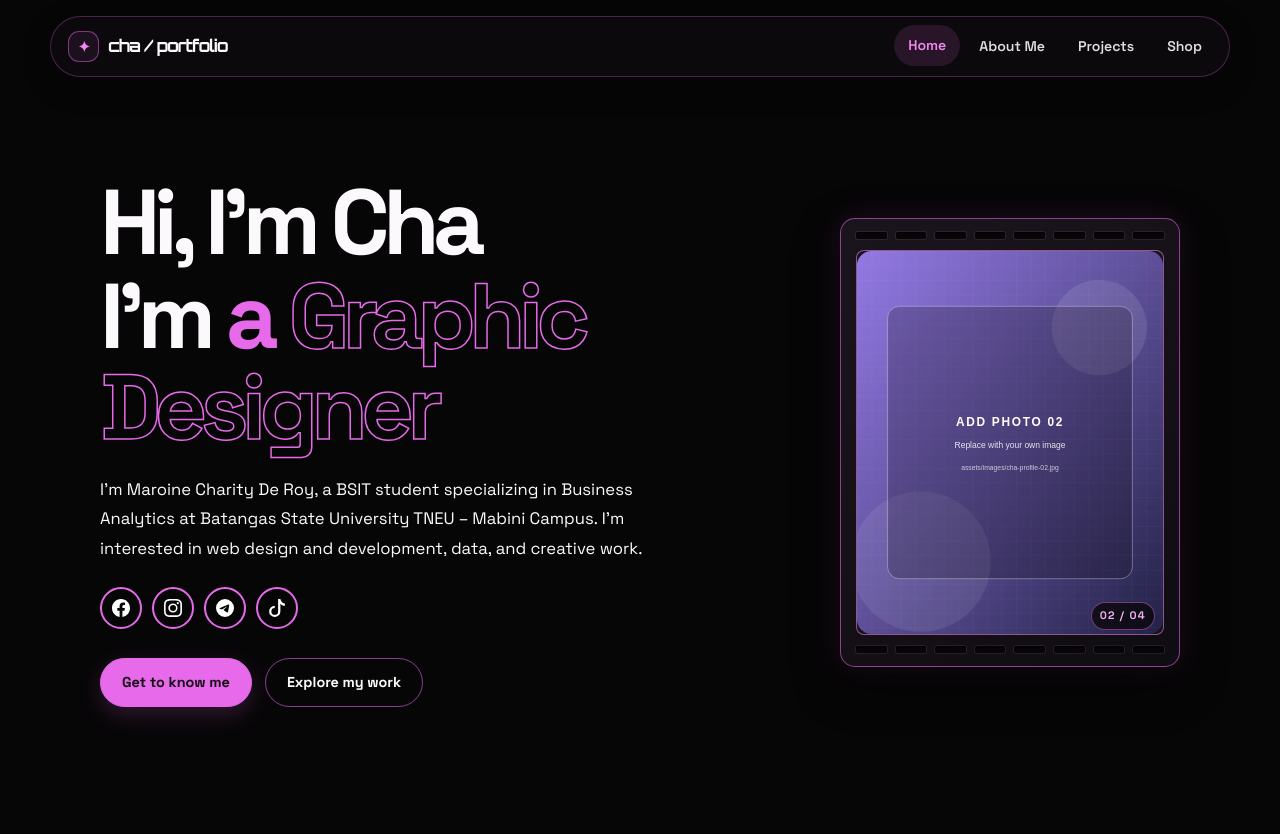
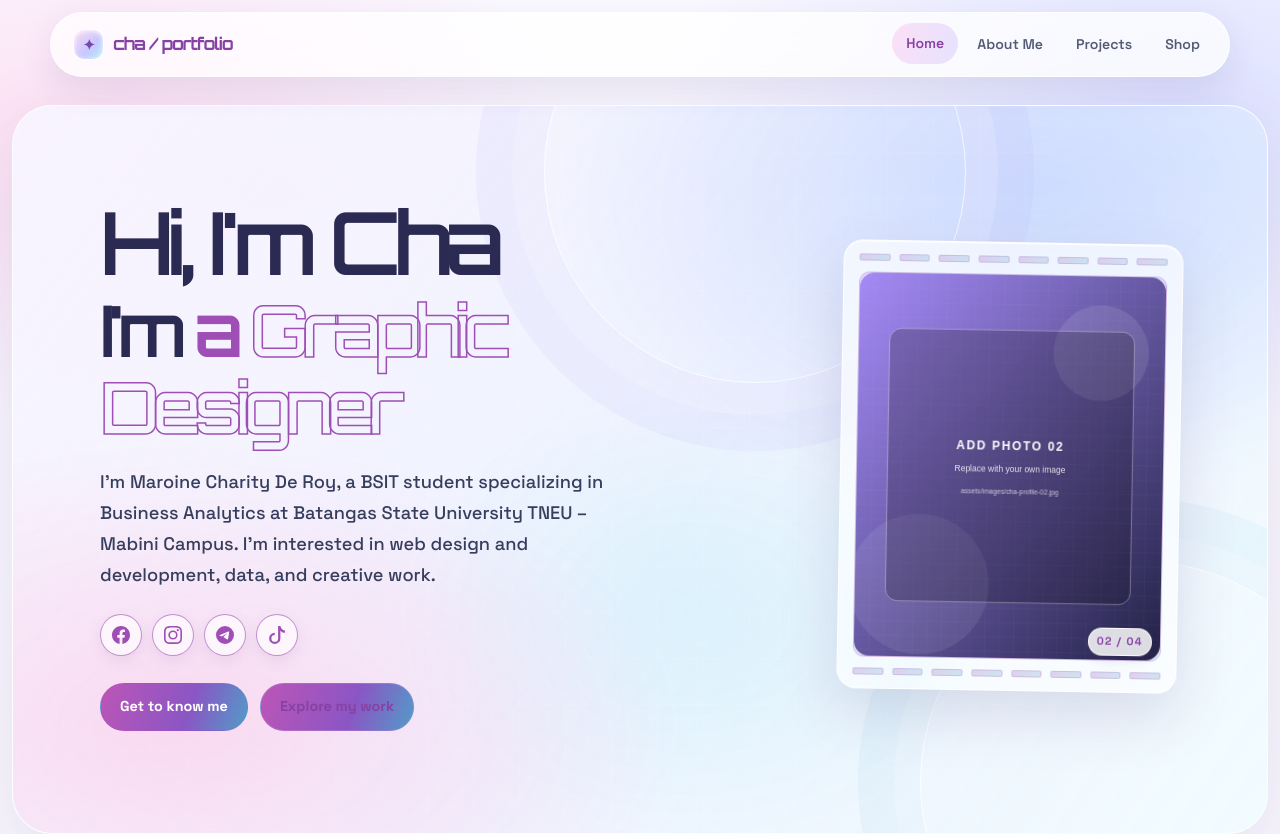
Before and after one commit to mrnchrty/portfolio_updated, a plain HTML site: page cha-portfolio/portfolio/index.html in a window 1280 px wide. Drawn offline with Linux system fonts and the light colour scheme.

Commit message:
Restore pastel glass Home styling
Co-authored-by: arena-agent <297053741+arena-agent@users.noreply.github.com>

```diff
--- a/cha-portfolio/portfolio/home/home.css
+++ b/cha-portfolio/portfolio/home/home.css
@@ -1,214 +1,251 @@
 body.home-page {
-  --home-accent: #e66ae9;
-  --home-accent-bright: #f08af0;
-  --home-text: #fbf9fc;
-  --home-muted: #d8d1da;
+  --home-accent: #9f4eb5;
   min-width: 0;
+  --home-accent-bright: #c357bd;
   min-height: 100vh;
-  overflow-x: hidden;
-  color: var(--home-text);
-  background: #070607;
 }
 
 .home-page .site-header {
-  top: 0;
-  margin: 16px auto 0;
+  margin-bottom: 28px;
 }
 
 .home-page .nav-shell {
-  gap: 14px;
-  padding: 9px 13px 9px 17px;
-  border-color: rgba(230, 106, 233, 0.28);
-  background: rgba(13, 11, 14, 0.9);
-  box-shadow: 0 10px 30px rgba(0, 0, 0, 0.24);
+  border-color: rgba(255, 255, 255, 0.88);
+  background: rgba(255, 255, 255, 0.76);
+  box-shadow: 0 12px 32px rgba(79, 63, 123, 0.11);
 }
 
-.home-page .brand {
-  color: #fbf9fc;
+.home-page .hero {
+  position: relative;
+  display: flex;
+  width: min(1380px, calc(100% - 24px));
+  min-height: max(610px, calc(100svh - 104px));
+  align-items: center;
+  margin: 0 auto;
+  overflow: hidden;
+  isolation: isolate;
+  padding: clamp(34px, 6vw, 82px) 0 82px;
+  border: 1px solid rgba(255, 255, 255, 0.88);
+  border-radius: 40px;
+  background:
+    radial-gradient(ellipse at 13% 85%, rgba(255, 197, 231, 0.58), transparent 33%),
+    radial-gradient(ellipse at 82% 12%, rgba(176, 198, 255, 0.52), transparent 34%),
+    radial-gradient(ellipse at 55% 70%, rgba(175, 236, 245, 0.28), transparent 32%),
+    linear-gradient(125deg, rgba(248, 244, 255, 0.96), rgba(237, 242, 255, 0.82) 53%, rgba(240, 251, 255, 0.9));
+  box-shadow: 0 30px 90px rgba(76, 64, 126, 0.14);
 }
 
-.home-page .brand-mark {
-  border-color: rgba(230, 106, 233, 0.48);
-  background: rgba(230, 106, 233, 0.08);
-  color: var(--home-accent-bright);
-  box-shadow: none;
+.home-page .hero::before,
+.home-page .hero::after,
+.home-page .hero-sheen {
+  position: absolute;
+  z-index: -1;
+  pointer-events: none;
+  content: '';
 }
 
-.home-page .nav-links a {
-  color: #e2dce5;
+.home-page .hero::before {
+  top: -20%;
+  right: 24%;
+  width: 420px;
+  height: 420px;
+  border: 1px solid rgba(255, 255, 255, 0.72);
+  border-radius: 50%;
+  box-shadow:
+    0 0 0 32px rgba(255, 255, 255, 0.14),
+    0 0 0 68px rgba(176, 165, 242, 0.1);
 }
 
-.home-page .nav-links a:hover,
-.home-page .nav-links a[aria-current='page'] {
-  background: rgba(230, 106, 233, 0.13);
-  color: var(--home-accent-bright);
+.home-page .hero::after {
+  right: -95px;
+  bottom: -170px;
+  width: 440px;
+  height: 440px;
+  border: 1px solid rgba(255, 255, 255, 0.78);
+  border-radius: 50%;
+  box-shadow: 0 0 0 26px rgba(255, 255, 255, 0.17), 0 0 0 62px rgba(138, 192, 223, 0.1);
 }
 
-.home-page .nav-toggle {
-  border-color: rgba(230, 106, 233, 0.44);
-  background: #151116;
-  color: var(--home-accent-bright);
+.home-page .hero-sheen {
+  inset: 0;
+  opacity: 0.46;
+  background-image:
+    linear-gradient(rgba(255, 255, 255, 0.2) 1px, transparent 1px),
+    linear-gradient(90deg, rgba(255, 255, 255, 0.2) 1px, transparent 1px);
+  background-size: 46px 46px;
+  mask-image: linear-gradient(110deg, transparent 15%, #000 56%, transparent 95%);
 }
 
-.hero {
-  display: flex;
-  width: 100%;
-  min-height: calc(100svh - 78px);
-  align-items: center;
-  margin: 0;
-  padding: clamp(48px, 9vh, 96px) 0 64px;
-  overflow: visible;
-  border: 0;
-  border-radius: 0;
-  background: #070607;
-  box-shadow: none;
-}
-
-.hero-layout {
+.home-page .hero-layout {
+  position: relative;
+  z-index: 1;
   display: grid;
   width: min(1080px, calc(100% - 48px));
-  grid-template-columns: minmax(0, 1fr) minmax(270px, 0.68fr);
+  grid-template-columns: minmax(0, 1.08fr) minmax(270px, 0.92fr);
   align-items: center;
-  gap: clamp(30px, 5.5vw, 76px);
+  gap: clamp(28px, 5vw, 68px);
   margin-inline: auto;
 }
 
-.hero-copy {
-  max-width: 850px;
+.home-page .hero-copy {
+  max-width: 760px;
+  padding: 14px 0 20px;
 }
 
-.hero-title {
+.home-page .hero-title {
+  max-width: 690px;
   margin: 0;
-  color: var(--home-text);
-  font-family: 'Space Grotesk', system-ui, sans-serif;
-  font-size: clamp(3.2rem, 8.4vw, 5.75rem);
-  font-weight: 700;
-  letter-spacing: -0.075em;
-  line-height: 0.99;
+  color: #2b2a52;
+  font-family: 'Orbitron', 'Space Grotesk', sans-serif;
+  font-size: clamp(3rem, 6.8vw, 5.75rem);
+  font-weight: 600;
+  letter-spacing: -0.085em;
+  line-height: 1.03;
 }
 
-.hero-title-line {
+.home-page .hero-title-line {
   display: block;
 }
 
-.hero-filled {
+.home-page .hero-role-line {
+  margin-top: 4px;
+  font-size: 0.82em;
+  line-height: 1.08;
+}
+
+.home-page .hero-filled {
   color: var(--home-accent);
 }
 
-.hero-outline {
+.home-page .hero-outline {
   color: transparent;
   -webkit-text-stroke: 1.5px var(--home-accent);
   text-stroke: 1.5px var(--home-accent);
+  transition: opacity 180ms ease;
 }
 
-.hero-intro {
-  max-width: 760px;
-  margin: 22px 0 0;
-  color: var(--home-text);
-  font-size: clamp(0.98rem, 1.3vw, 1.08rem);
-  font-weight: 400;
-  line-height: 1.75;
+.home-page .hero-outline.is-changing {
+  opacity: 0;
 }
 
-.home-socials {
+.home-page .hero-intro {
+  max-width: 660px;
+  margin: 22px 0 0;
+  color: #363d5d;
+  font-size: clamp(1rem, 1.45vw, 1.14rem);
+  font-weight: 500;
+  line-height: 1.7;
+}
+
+.home-page .home-socials {
   display: flex;
   flex-wrap: wrap;
   gap: 10px;
-  margin-top: 24px;
+  margin-top: 23px;
 }
 
-.home-social-link {
+.home-page .home-social-link {
   position: relative;
   display: grid;
   width: 42px;
   height: 42px;
   flex: 0 0 auto;
   place-items: center;
-  border: 2px solid var(--home-accent);
+  padding: 0;
+  border: 1.5px solid rgba(159, 78, 181, 0.62);
   border-radius: 50%;
-  background: transparent;
-  color: var(--home-accent-bright);
-  cursor: default;
-  transition: transform 180ms ease, color 180ms ease, background 180ms ease, box-shadow 180ms ease;
+  appearance: none;
+  background: rgba(255, 255, 255, 0.68);
+  color: var(--home-accent);
+  font: inherit;
+  box-shadow: 0 5px 14px rgba(113, 78, 147, 0.1);
+  cursor: pointer;
+  transition:
+    transform 180ms ease,
+    color 180ms ease,
+    border-color 180ms ease,
+    background 180ms ease,
+    box-shadow 180ms ease;
 }
 
-.home-social-link[href] {
+.home-page .home-social-link[href] {
   cursor: pointer;
 }
 
-.home-social-link:hover {
-  transform: translateY(-3px) scale(1.04);
-  border-color: #f2a0f0;
-  background: rgba(230, 106, 233, 0.13);
-  color: #fff;
-  box-shadow: 0 0 0 4px rgba(230, 106, 233, 0.12), 0 0 22px rgba(230, 106, 233, 0.3);
+.home-page .home-social-link:hover,
+.home-page .home-social-link:active,
+.home-page .home-social-link.is-selected {
+  transform: translateY(-3px) scale(1.06);
+  border-color: #57a9ce;
+  background: linear-gradient(145deg, rgba(255, 224, 244, 0.98), rgba(224, 230, 255, 0.98));
+  box-shadow: 0 0 0 4px rgba(191, 99, 193, 0.13), 0 12px 24px rgba(85, 116, 169, 0.2);
 }
 
-.home-social-link:focus-visible {
-  outline: 2px solid #f2a0f0;
+.home-page .home-social-link:focus-visible {
+  outline: 3px solid rgba(85, 169, 206, 0.8);
   outline-offset: 4px;
 }
 
-.home-social-icon {
+.home-page .home-social-icon {
   display: block;
   width: 18px;
   height: 18px;
   object-fit: contain;
-  filter: brightness(0) invert(1);
-  transition: transform 180ms ease;
+  transition: transform 180ms ease, filter 180ms ease;
 }
 
-.home-social-link:hover .home-social-icon {
-  transform: scale(1.1) rotate(-5deg);
+.home-page .home-social-link:hover .home-social-icon,
+.home-page .home-social-link:active .home-social-icon,
+.home-page .home-social-link.is-selected .home-social-icon {
+  filter: hue-rotate(25deg) saturate(1.4);
+  transform: scale(1.12) rotate(-5deg);
 }
 
-.hero-role-line {
-  margin-top: 3px;
+.home-page .hero-actions {
+  gap: 12px;
+  margin-top: 27px;
 }
 
-.hero-outline {
-  transition: opacity 180ms ease;
-}
-
-.hero-outline.is-changing {
-  opacity: 0;
-}
-
-.home-film {
+.home-page .home-film {
   position: relative;
   width: min(340px, 100%);
   justify-self: end;
   padding: 13px 15px;
-  border: 1px solid rgba(230, 106, 233, 0.58);
-  border-radius: 15px;
-  background: linear-gradient(145deg, #1a151c, #100d12);
-  box-shadow: 0 18px 48px rgba(0, 0, 0, 0.48), 0 0 26px rgba(230, 106, 233, 0.12);
+  transform: rotate(1deg);
+  border: 1px solid rgba(255, 255, 255, 0.92);
+  border-radius: 20px;
+  background: rgba(255, 255, 255, 0.64);
+  box-shadow:
+    0 23px 58px rgba(76, 64, 126, 0.16),
+    inset 0 1px 0 rgba(255, 255, 255, 0.95);
+  backdrop-filter: blur(20px) saturate(145%);
+  -webkit-backdrop-filter: blur(20px) saturate(145%);
 }
 
-.film-perforations {
+.home-page .film-perforations {
   display: grid;
   grid-template-columns: repeat(8, minmax(0, 1fr));
   gap: 9px;
 }
 
-.film-perforations span {
+.home-page .film-perforations span {
   height: 7px;
+  border: 1px solid rgba(159, 78, 181, 0.2);
   border-radius: 2px;
-  background: #070607;
-  box-shadow: inset 0 1px 1px rgba(0, 0, 0, 0.8), 0 0 0 1px rgba(230, 106, 233, 0.12);
+  background: linear-gradient(145deg, rgba(206, 176, 224, 0.58), rgba(178, 216, 231, 0.62));
 }
 
-.home-film-window {
+.home-page .home-film-window {
   position: relative;
   aspect-ratio: 4 / 5;
   margin: 11px 0;
   overflow: hidden;
-  border: 1px solid rgba(240, 138, 240, 0.56);
-  border-radius: 8px;
-  background: #171219;
+  border: 1px solid rgba(159, 78, 181, 0.32);
+  border-radius: 11px;
+  background: linear-gradient(145deg, rgba(232, 222, 255, 0.87), rgba(226, 246, 249, 0.94));
 }
 
-.home-film-slide {
+.home-page .home-film-slide {
   position: absolute;
   inset: 0;
   margin: 0;
@@ -217,172 +254,131 @@ body.home-page {
   transition: opacity 700ms ease, transform 1100ms ease;
 }
 
-.home-film-slide.is-active {
+.home-page .home-film-slide.is-active {
   opacity: 1;
   transform: scale(1);
 }
 
-.home-film-slide img {
+.home-page .home-film-slide img {
   width: 100%;
   height: 100%;
   object-fit: cover;
 }
 
-.film-counter {
+.home-page .film-counter {
   position: absolute;
   right: 24px;
   bottom: 36px;
   padding: 4px 8px;
-  border: 1px solid rgba(230, 106, 233, 0.48);
+  border: 1px solid rgba(255, 255, 255, 0.9);
   border-radius: 999px;
-  background: rgba(8, 7, 8, 0.78);
-  color: #f4b1f2;
+  background: rgba(255, 255, 255, 0.84);
+  color: #8741a3;
   font-size: 0.68rem;
   font-weight: 700;
   letter-spacing: 0.12em;
-}
-
-.hero-actions {
-  gap: 13px;
-  margin-top: 29px;
-}
-
-.home-page .button {
-  min-height: 46px;
-  padding: 12px 21px;
-  border-color: var(--home-accent);
-  background: var(--home-accent);
-  color: #160b17;
-  box-shadow: 0 8px 22px rgba(230, 106, 233, 0.18);
-}
-
-.home-page .button:hover {
-  border-color: #f2a0f0;
-  background: #f2a0f0;
-  box-shadow: 0 12px 28px rgba(230, 106, 233, 0.28);
-}
-
-.home-page .button.secondary {
-  border-color: rgba(230, 106, 233, 0.58);
-  background: transparent;
-  color: var(--home-text);
-  box-shadow: none;
-}
-
-.home-page .button.secondary:hover {
-  background: rgba(230, 106, 233, 0.12);
-  color: #fff;
-  box-shadow: 0 10px 24px rgba(230, 106, 233, 0.12);
+  box-shadow: 0 5px 12px rgba(76, 64, 126, 0.12);
 }
 
 @media (max-width: 900px) {
-  .home-page .nav-links {
-    border-color: rgba(230, 106, 233, 0.3);
-    background: #100d11;
-    box-shadow: 0 16px 40px rgba(0, 0, 0, 0.4);
+  .home-page .hero-layout {
+    grid-template-columns: minmax(0, 1fr) minmax(260px, 0.82fr);
+    gap: 24px;
   }
 
-  .hero {
-    min-height: calc(100svh - 75px);
+  .home-page .hero-title {
+    font-size: clamp(2.8rem, 6vw, 4.5rem);
+  }
+
+  .home-page .home-film {
+    width: min(315px, 100%);
   }
 }
 
-@media (max-width: 620px) {
-  .home-page .site-header {
-    width: calc(100% - 28px);
-    margin-top: 8px;
+@media (max-width: 680px) {
+  .home-page .hero {
+    width: calc(100% - 14px);
+    min-height: 0;
+    padding: 31px 0 44px;
+    border-radius: 28px;
   }
 
-  .home-page .nav-shell {
-    gap: 10px;
-    padding: 8px 10px 8px 12px;
-  }
-
-  .home-page .brand {
-    gap: 7px;
-    font-size: 0.88rem;
-  }
-
-  .home-page .brand-mark {
-    width: 28px;
-  }
-
-  .hero {
-    min-height: calc(100svh - 70px);
-    align-items: flex-start;
-    padding: 46px 0 56px;
-  }
-
-  .hero-layout {
+  .home-page .hero-layout {
     width: calc(100% - 28px);
     grid-template-columns: 1fr;
     gap: 0;
   }
 
-  .home-film {
-    width: min(290px, 82vw);
-    justify-self: center;
-    margin-top: 36px;
+  .home-page .hero-copy {
+    padding: 12px 0 0;
   }
 
-  .hero-title {
-    font-size: clamp(2.45rem, 10.4vw, 4rem);
-    letter-spacing: -0.07em;
-    line-height: 1.02;
+  .home-page .hero-title {
+    font-size: clamp(2.8rem, 12vw, 4.6rem);
   }
 
-  .hero-outline {
-    -webkit-text-stroke-width: 1.2px;
-    text-stroke-width: 1.2px;
+  .home-page .hero-role-line {
+    font-size: 0.78em;
   }
 
-  .hero-intro {
+  .home-page .hero-intro {
     margin-top: 18px;
-    font-size: 0.94rem;
+    font-size: 0.97rem;
     line-height: 1.68;
   }
 
-  .home-socials {
+  .home-page .home-socials {
     margin-top: 21px;
   }
 
-  .home-social-link {
+  .home-page .home-social-link {
     width: 40px;
     height: 40px;
   }
 
-  .hero-actions {
+  .home-page .hero-actions {
     display: grid;
     max-width: 270px;
     gap: 10px;
     margin-top: 24px;
   }
 
-  .hero-actions .button {
+  .home-page .hero-actions .button {
     width: 100%;
+  }
+
+  .home-page .home-film {
+    width: min(290px, 82vw);
+    justify-self: center;
+    margin: 34px auto 0;
   }
 }
 
 @media (max-width: 360px) {
-  .hero-title {
+  .home-page .hero-title {
     font-size: clamp(2.1rem, 10.5vw, 2.6rem);
   }
 
-  .hero-layout {
+  .home-page .hero-layout {
     width: calc(100% - 24px);
   }
 }
 
 @media (prefers-reduced-motion: reduce) {
-  .hero-outline,
-  .home-film-slide,
-  .home-social-link,
-  .home-social-icon {
+  .home-page .hero-outline,
+  .home-page .home-social-link,
+  .home-page .home-social-icon,
+  .home-page .home-film-slide {
     transition: none;
   }
 
-  .home-social-link:hover,
-  .home-social-link:hover .home-social-icon {
+  .home-page .home-social-link:hover,
+  .home-page .home-social-link:active,
+  .home-page .home-social-link.is-selected,
+  .home-page .home-social-link:hover .home-social-icon,
+  .home-page .home-social-link:active .home-social-icon,
+  .home-page .home-social-link.is-selected .home-social-icon,
+  .home-page .home-film-slide {
     transform: none;
   }
 }
--- a/cha-portfolio/portfolio/home/home.js
+++ b/cha-portfolio/portfolio/home/home.js
@@ -23,6 +23,13 @@
       }, 190);
     }, 2800);
   }
+
+  document.querySelectorAll('.home-social-link[type="button"]').forEach((button) => {
+    button.addEventListener('click', () => {
+      const isSelected = button.classList.toggle('is-selected');
+      button.setAttribute('aria-pressed', String(isSelected));
+    });
+  });
 
   const film = document.querySelector('[data-home-film]');
   if (!film) return;
--- a/cha-portfolio/portfolio/index.html
+++ b/cha-portfolio/portfolio/index.html
@@ -3,7 +3,7 @@
   <head>
     <meta charset="utf-8" />
     <meta name="viewport" content="width=device-width, initial-scale=1" />
-    <meta name="theme-color" content="#080708" />
+    <meta name="theme-color" content="#f8f2ff" />
     <meta
       name="description"
       content="Maroine Charity De Roy is a Business Analytics student interested in web design, development, data, and creative work."
@@ -15,7 +15,7 @@
     <script src="../shared/social-links.js" defer></script>
     <script src="home/home.js" defer></script>
   </head>
-  <body class="home-page">
+  <body class="portfolio-theme home-page">
     <header class="site-header">
       <div class="nav-shell">
         <a class="brand" href="index.html" aria-label="Cha, home">
@@ -42,6 +42,7 @@
 
     <main>
       <section class="hero" aria-labelledby="hero-title">
+        <div class="hero-sheen" aria-hidden="true"></div>
         <div class="container hero-layout">
           <div class="hero-copy">
             <h1 class="hero-title" id="hero-title">
@@ -59,46 +60,50 @@
 
             <div class="home-socials" role="group" aria-label="Social media profiles">
               <!-- Add real profile URLs to data-social-url when available. Empty entries stay inactive. -->
-              <div
+              <button
+                type="button"
                 class="home-social-link"
                 data-social-name="Facebook"
                 data-social-url=""
-                role="img"
+                aria-pressed="false"
                 aria-label="Facebook profile URL not supplied"
                 title="Facebook profile URL not supplied"
               >
-                <img class="home-social-icon" src="../assets/icons/social-facebook.svg" alt="" aria-hidden="true" />
-              </div>
-              <div
+                <img class="home-social-icon" src="../assets/icons/home-social-facebook.svg" alt="" aria-hidden="true" />
+              </button>
+              <button
+                type="button"
                 class="home-social-link"
                 data-social-name="Instagram"
                 data-social-url=""
-                role="img"
+                aria-pressed="false"
                 aria-label="Instagram profile URL not supplied"
                 title="Instagram profile URL not supplied"
               >
-                <img class="home-social-icon" src="../assets/icons/social-instagram.svg" alt="" aria-hidden="true" />
-              </div>
-              <div
+                <img class="home-social-icon" src="../assets/icons/home-social-instagram.svg" alt="" aria-hidden="true" />
+              </button>
+              <button
+                type="button"
                 class="home-social-link"
                 data-social-name="Telegram"
                 data-social-url=""
-                role="img"
+                aria-pressed="false"
                 aria-label="Telegram profile URL not supplied"
                 title="Telegram profile URL not supplied"
               >
-                <img class="home-social-icon" src="../assets/icons/social-telegram.svg" alt="" aria-hidden="true" />
-              </div>
-              <div
+                <img class="home-social-icon" src="../assets/icons/home-social-telegram.svg" alt="" aria-hidden="true" />
+              </button>
+              <button
+                type="button"
                 class="home-social-link"
                 data-social-name="TikTok"
                 data-social-url=""
-                role="img"
+                aria-pressed="false"
                 aria-label="TikTok profile URL not supplied"
                 title="TikTok profile URL not supplied"
               >
-                <img class="home-social-icon" src="../assets/icons/social-tiktok.svg" alt="" aria-hidden="true" />
-              </div>
+                <img class="home-social-icon" src="../assets/icons/home-social-tiktok.svg" alt="" aria-hidden="true" />
+              </button>
             </div>
 
             <div class="actions hero-actions">
```
Also changed, not shown: cha-portfolio/assets/icons/ASSET-SOURCES.md (+1 -1 lines), cha-portfolio/README.md, cha-portfolio/assets/icons/home-social-facebook.svg (added), cha-portfolio/assets/icons/home-social-instagram.svg (added), cha-portfolio/assets/icons/home-social-telegram.svg (added), cha-portfolio/assets/icons/home-social-tiktok.svg (added), 1 other file.
